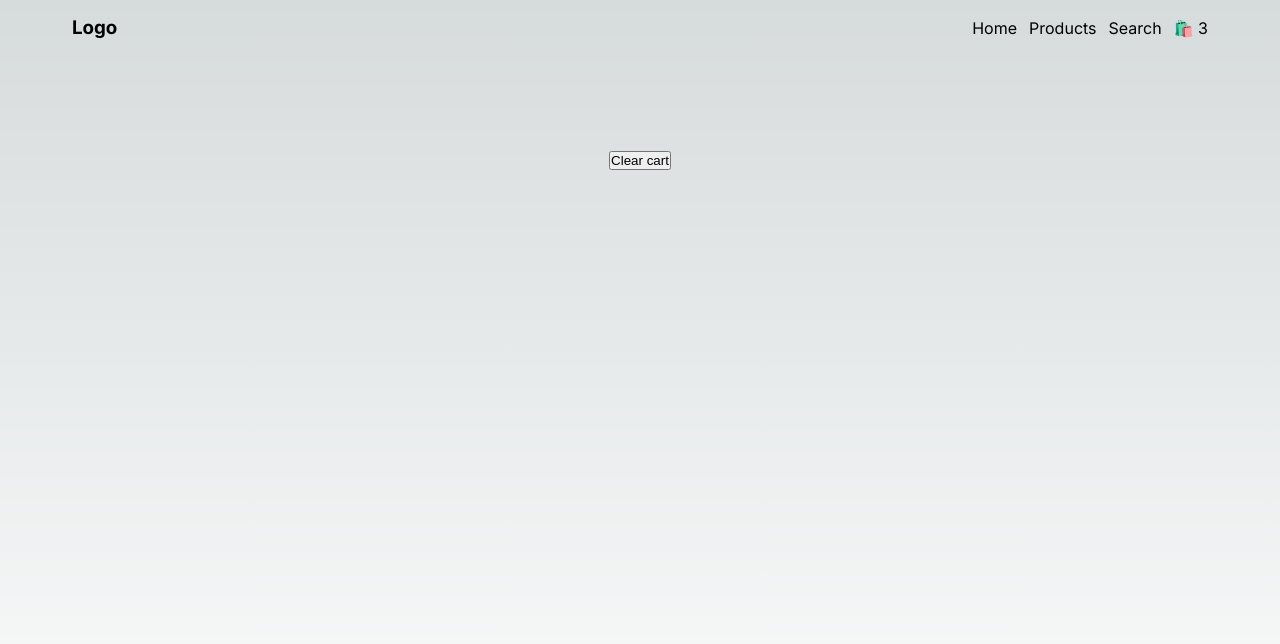
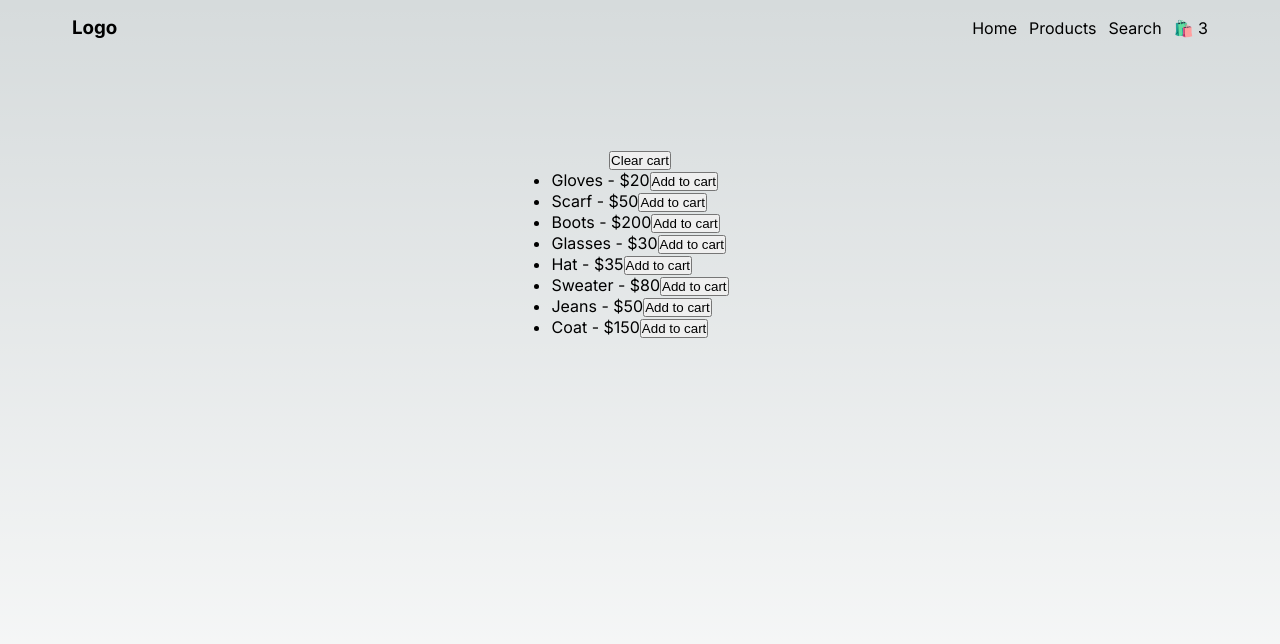
Before and after one commit to nikolovlazar/rsc-forensics, a Next.js app: page / in a window 1280 px wide. Shown: the top 644 px of the page. Built offline with nearby package versions, Linux system fonts and the light colour scheme.

Commit message:
lowering timeouts

```diff
--- a/src/components/cart.js
+++ b/src/components/cart.js
@@ -9,7 +9,7 @@ function loadCartItems() {
         { id: 3, title: "Boots", price: 200 },
       ];
       resolve(items);
-    }, 5000);
+    }, 1000);
   });
 }
 
--- a/src/components/products.js
+++ b/src/components/products.js
@@ -14,7 +14,7 @@ async function getProducts() {
         { id: 8, title: "Coat", price: 150 },
       ];
       resolve(items);
-    }, 10000);
+    }, 5000);
   });
 }
 
```
